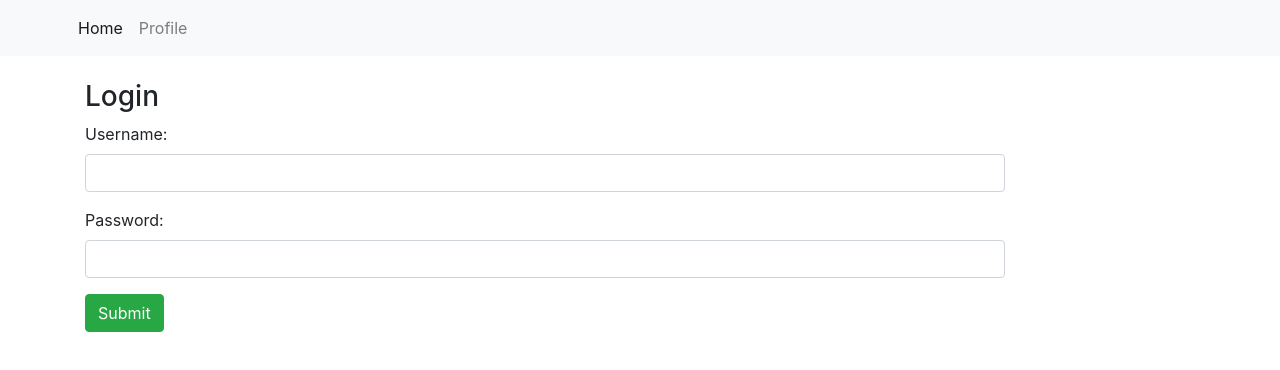
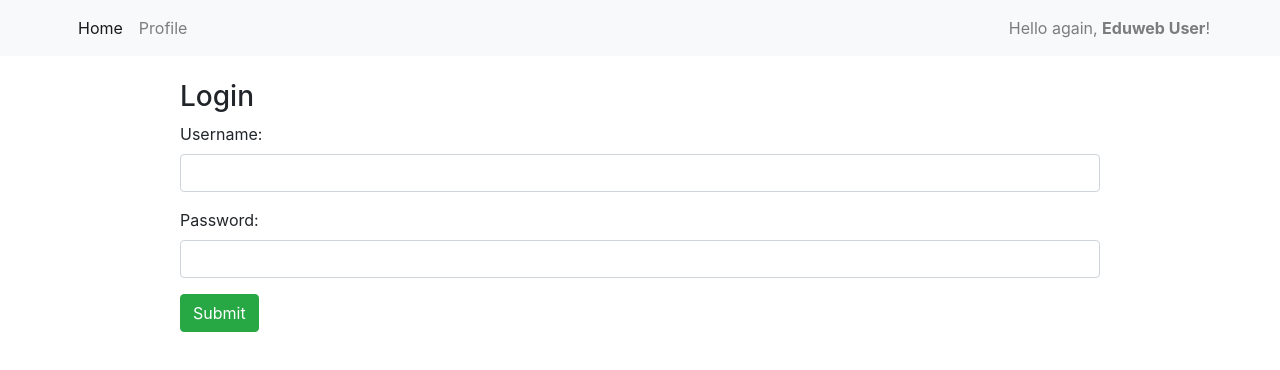
Before and after one commit to ev45ive/eduweb-angular-wzorce, an Angular app: page / in a window 1280 px wide. Shown: the top 370 px of the page. Built offline with nearby package versions, Linux system fonts and the light colour scheme; data requests are answered from the project's data file.

Commit message:
7.6. Obsługa nagłówków HTTP - start

```diff
--- a/src/app/app.component.html
+++ b/src/app/app.component.html
@@ -3,18 +3,18 @@
       <div class="navbar-collapse">
         <ul class="navbar-nav">
             <li class="nav-item active">
-              <a class="nav-link" (click)="profile = false">
+              <a class="nav-link" (click)="tab = '' ">
                 Home
               </a>
             </li>
             <li class="nav-item">
-              <a class="nav-link" (click)="profile = true">
+              <a class="nav-link" (click)="tab = 'profile' ">
                 Profile
               </a>
             </li>
         </ul>
       </div>
-      <span class="navbar-text"  *ngIf="profile">
+      <span class="navbar-text"  *ngIf="tab != 'profile'">
         <profile-bar></profile-bar>
       </span>
   </div>
@@ -22,10 +22,10 @@
 
 <div class="container pt-4">
   <div class="row">
-    <div class="col" *ngIf="profile">
+    <div class="col" *ngIf="tab == 'profile'">
       <profile></profile>
     </div>
-    <div class="col-10" *ngIf="!profile">
+    <div class="col-10 mx-auto" *ngIf="tab == '' ">
       <login></login>
     </div>
   </div>
--- a/src/app/app.component.ts
+++ b/src/app/app.component.ts
@@ -7,5 +7,5 @@ import { Component } from '@angular/core';
 })
 export class AppComponent {
   title = 'app';
-  profile = false;
+  tab = '';
 }
--- a/src/app/auth/auth.service.ts
+++ b/src/app/auth/auth.service.ts
@@ -1,7 +1,7 @@
 import { Injectable } from '@angular/core';
 import { HttpClient, HttpErrorResponse } from '@angular/common/http';
 
-interface Credentials{
+interface Credentials {
   username:string;
   password: string;
 }
```
